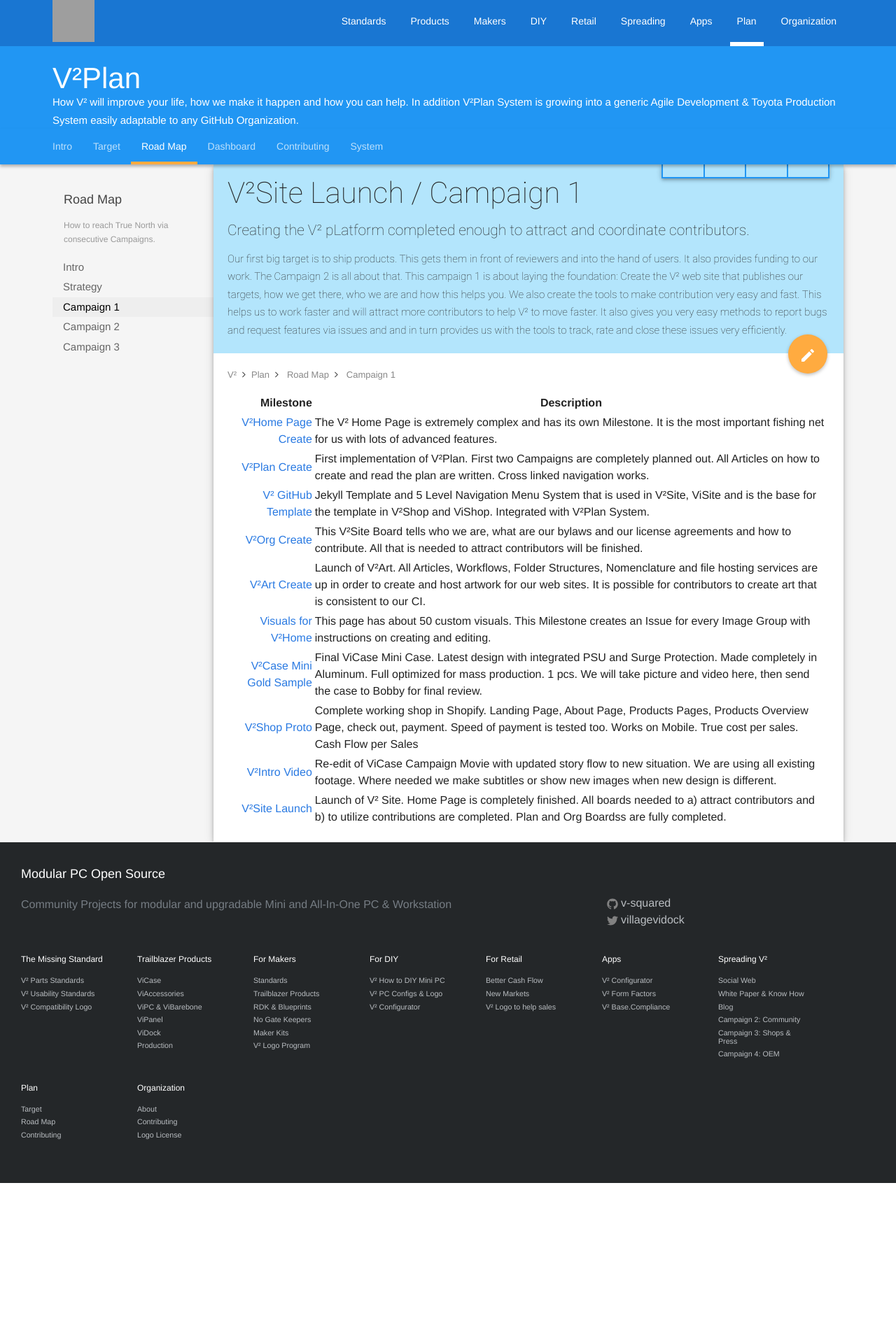
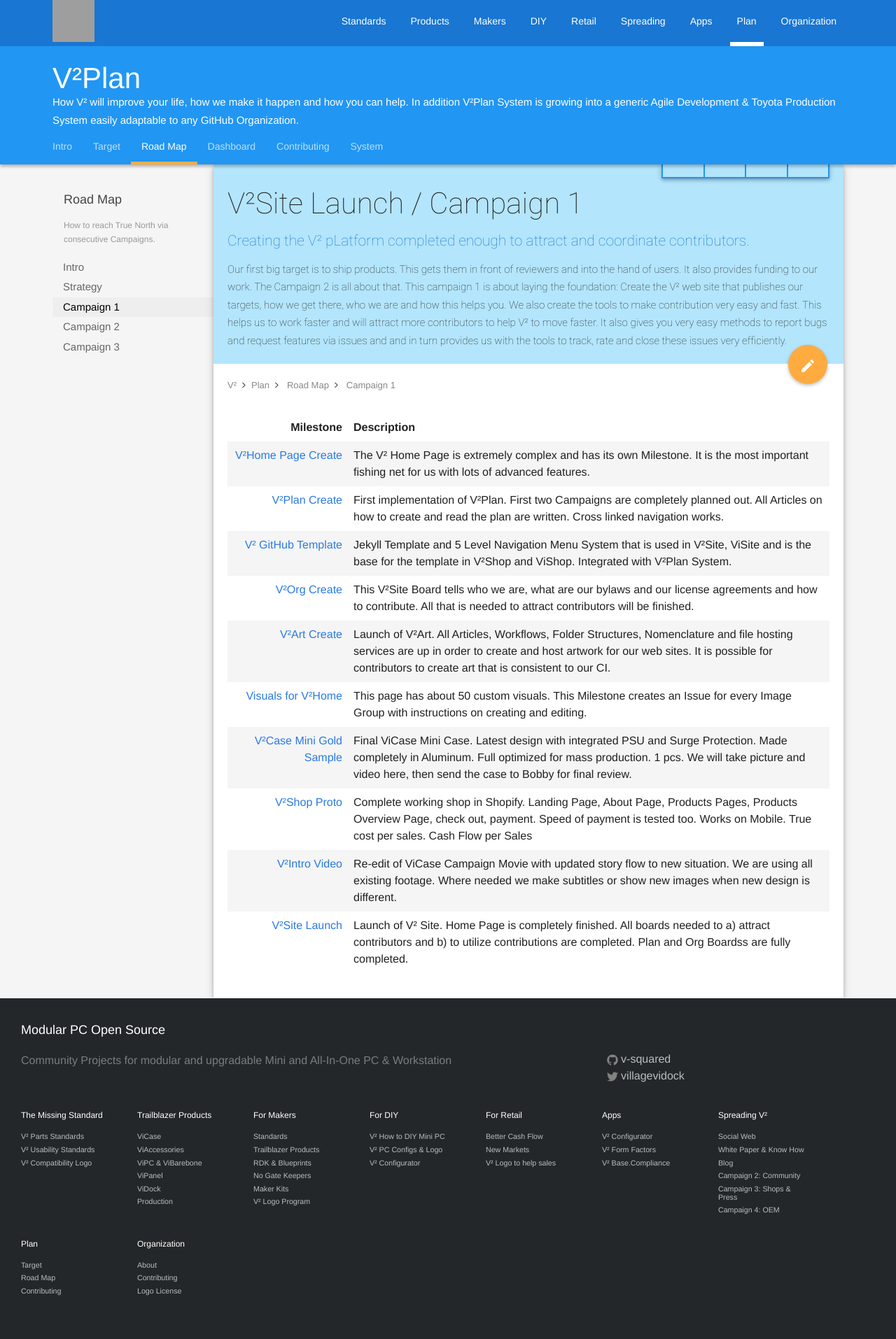
Before and after one commit to V-Squared/v2-Plan, a Jekyll site: the page built from road-map/campaign01.md, in a window 1280 px wide. Shown: the whole page at 70% size. Built offline with Jekyll 4.4.1, drawn with Linux system fonts in a browser that asks for light colours; before the commit the page ends 1691 px from its top, so only the background shows below that; grey boxes are pictures that could not be loaded.

Commit message:
beautify table style

```diff
--- a/_sass/_layout.scss
+++ b/_sass/_layout.scss
@@ -440,6 +440,8 @@ md-content {
 
   h1 {
     padding-bottom: 5px;
+    padding-top: 15px;
+    font-size:42px;
   }
 
   p {
@@ -449,6 +451,7 @@ md-content {
 
   .article-desc {
     font-size: 21px;
+    color: #1976D2;
   }
 
   * {
@@ -498,3 +501,9 @@ html .uk-nav.uk-nav-offcanvas>li.uk-active>a {
     background:#FFAB40;
   }
 }
+
+table.table-detail {
+  thead th:first-child {
+    width:20%;
+  }
+}
--- a/road-map/campaign01.md
+++ b/road-map/campaign01.md
@@ -8,7 +8,7 @@ issueNo: 97
 
 
 
-
+{:.uk-table.uk-table-hover.uk-table-striped.table-detail}
 |                     Milestone | Description                                                                                                                                                                                                                                |
 |------------------------------:|--------------------------------------------------------------------------------------------------------------------------------------------------------------------------------------------------------------------------------------------|
 |       [V²Home Page Create][1] | The V² Home Page is extremely complex and has its own Milestone. It is the most important fishing net for us with lots of advanced features.                                                                                               |
```
